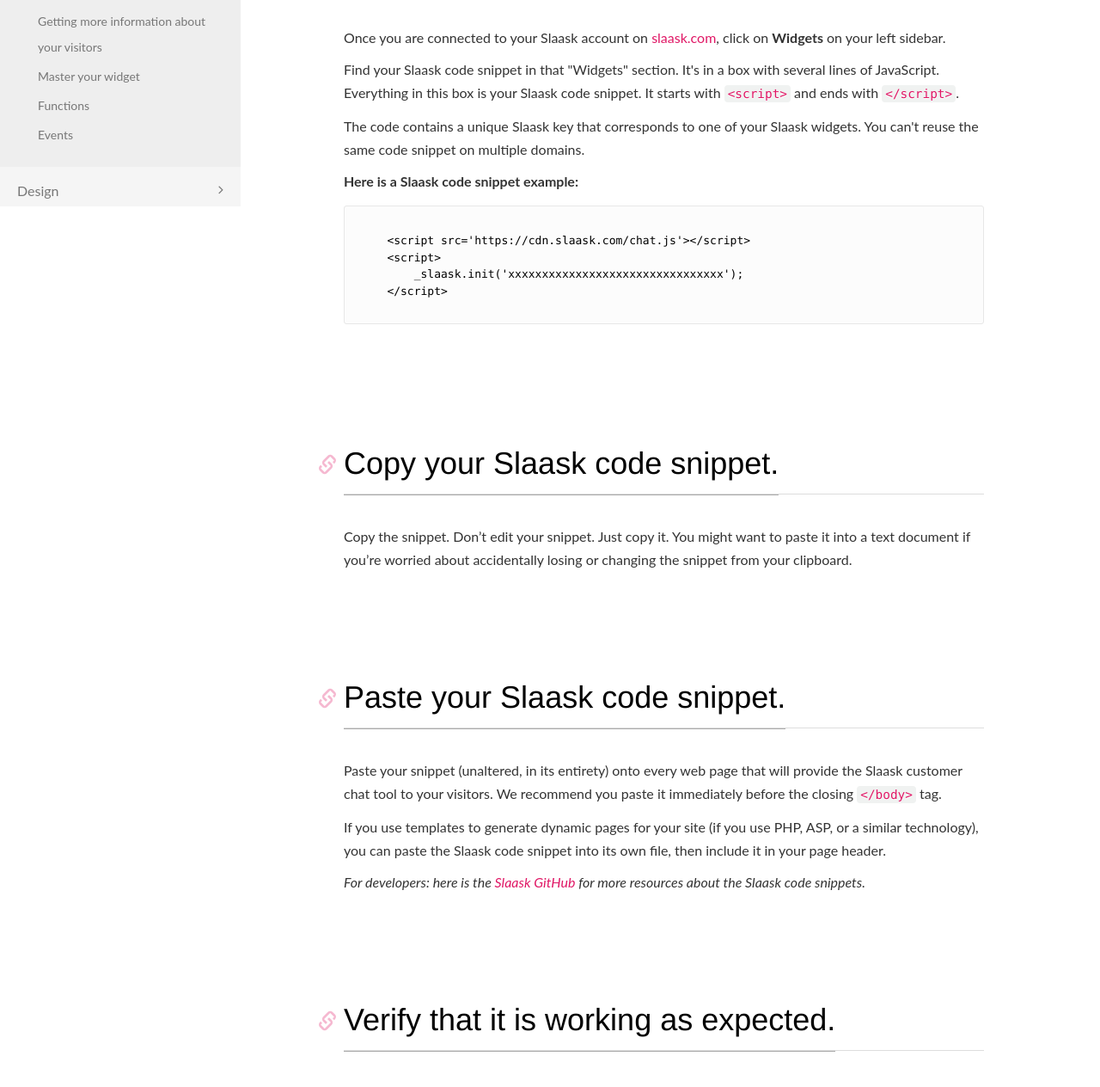
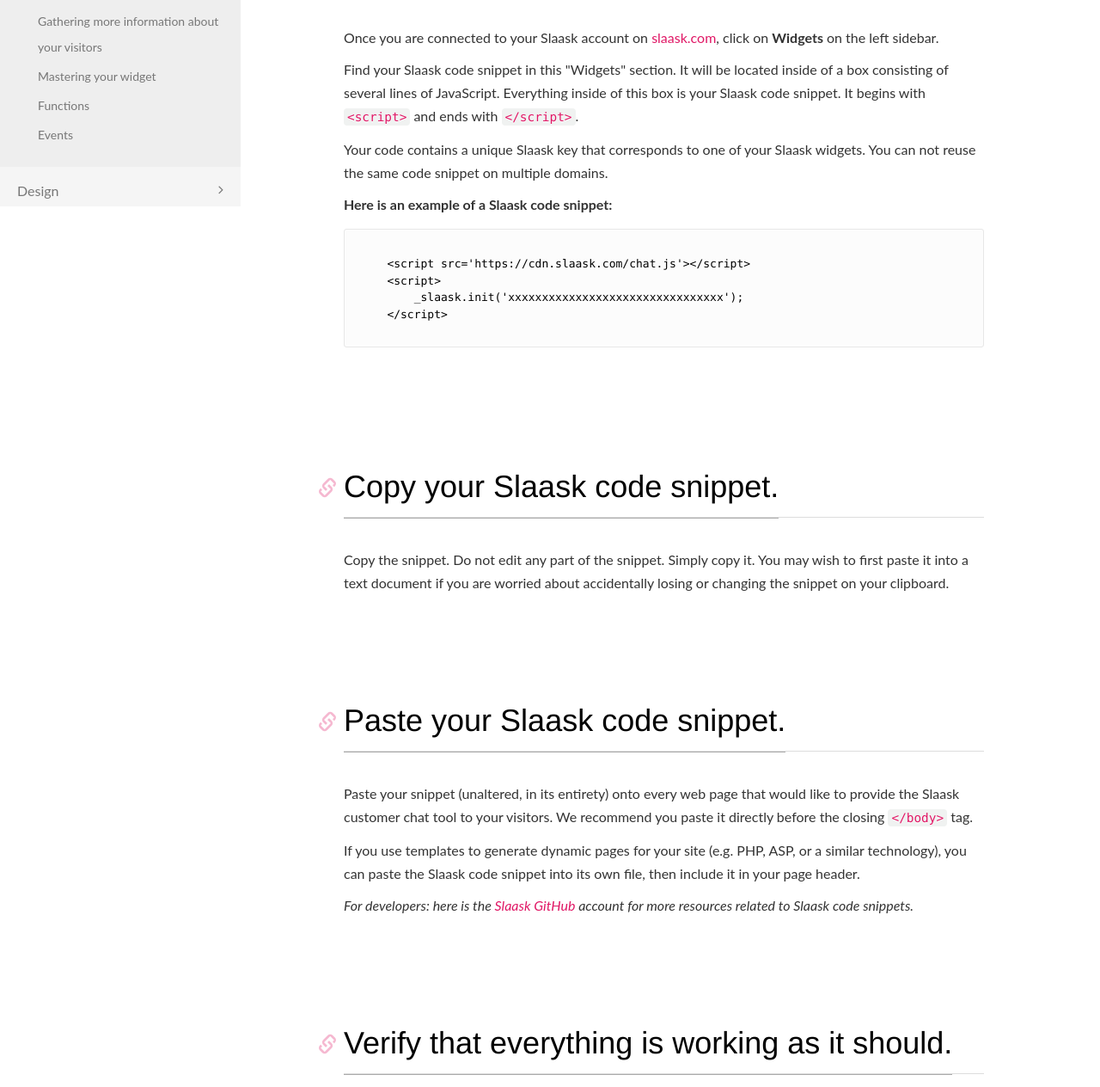
Before and after one commit to valentinpoddany/developers, a plain HTML site: page javascript-sdk/initializing-the-widget.html in a window 1280 px wide. Shown: the part 560-1824 px from the top of the page at 86% size. Drawn offline with nearby package versions, Linux system fonts and the light colour scheme.

Commit message:
Update initializing-the-widget.html

```diff
--- a/javascript-sdk/initializing-the-widget.html
+++ b/javascript-sdk/initializing-the-widget.html
@@ -17,11 +17,11 @@
       <li>
         <a class="active has-child open" href="#">Javascript SDK</a>
         <ul class="active open">
-          <li><a href="/javascript-sdk/why-a-javascript-sdk.html">Why a Javascript SDK?</a></li>
+          <li><a href="/javascript-sdk/why-a-javascript-sdk.html">Why Javascript SDK?</a></li>
           <li><a class="active" href="/javascript-sdk/initializing-the-widget.html">Initializing the widget</a></li>
           <li><a href="/javascript-sdk/
-getting-more-information.html">Getting more information about your visitors</a></li>
-          <li><a href="/javascript-sdk/master-your-widget.html">Master your widget</a></li>
+getting-more-information.html">Gathering more information about your visitors</a></li>
+          <li><a href="/javascript-sdk/master-your-widget.html">Mastering your widget</a></li>
           <li><a href="/javascript-sdk/javascript-sdk-functions.html">Functions</a></li>
           <li><a href="/javascript-sdk/javascript-sdk-events.html">Events</a></li>
         </ul>
@@ -85,19 +85,19 @@ getting-more-information.html">Getting more information about your visitors</a><
               <li><a href="#find-your-slaask-code-snippet">Find your Slaask code snippet.</a></li>
               <li><a href="#copy-your-slaask-code-snippet">Copy your Slaask code snippet.</a></li>
               <li><a href="#paste-your-slaask-code-snippet">Paste your Slaask code snippet.</a></li>
-              <li><a href="#verify">Verify that it is working as expected.</a></li>
+              <li><a href="#verify">Verify that everything is working as it should.</a></li>
             </ol>
           </header>
 
           <section>
             <h2 id="find-your-slaask-code-snippet"><a href="#find-your-slaask-code-snippet">Find your Slaask code snippet.</a></h2>
-            <p>Once you are connected to your Slaask account on <a href="https://slaask.com">slaask.com</a>, click on <b>Widgets</b> on your left sidebar.</p>
+            <p>Once you are connected to your Slaask account on <a href="https://slaask.com">slaask.com</a>, click on <b>Widgets</b> on the left sidebar.</p>
 
-            <p>Find your Slaask code snippet in that "Widgets" section. It's in a box with several lines of JavaScript. Everything in this box is your Slaask code snippet. It starts with <code>&lt;script&gt;</code> and ends with <code>&lt;/script&gt;</code>.</p>
+            <p>Find your Slaask code snippet in this "Widgets" section. It will be located inside of a box consisting of several lines of JavaScript. Everything inside of this box is your Slaask code snippet. It begins with <code>&lt;script&gt;</code> and ends with <code>&lt;/script&gt;</code>.</p>
 
-            <p>The code contains a unique Slaask key that corresponds to one of your Slaask widgets. You can't reuse the same code snippet on multiple domains.</p>
+            <p>Your code contains a unique Slaask key that corresponds to one of your Slaask widgets. You can not reuse the same code snippet on multiple domains.</p>
 
-            <p><b>Here is a Slaask code snippet example:</b></p>
+            <p><b>Here is an example of a Slaask code snippet:</b></p>
             <pre class="line-numbers language-markup" data-language="markup">&lt;script src='https://cdn.slaask.com/chat.js'&gt;&lt;/script&gt;
 &lt;script&gt;
     _slaask.init('xxxxxxxxxxxxxxxxxxxxxxxxxxxxxxxx');
@@ -107,38 +107,38 @@ getting-more-information.html">Getting more information about your visitors</a><
 
           <section>
             <h2 id="copy-your-slaask-code-snippet"><a href="#copy-your-slaask-code-snippet">Copy your Slaask code snippet.</a></h2>
-            <p>Copy the snippet. Don’t edit your snippet. Just copy it. You might want to paste it into a text document if you’re worried about accidentally losing or changing the snippet from your clipboard.</p>
+            <p>Copy the snippet. Do not edit any part of the snippet. Simply copy it. You may wish to first paste it into a text document if you are worried about accidentally losing or changing the snippet on your clipboard.</p>
           </section>
 
           <section>
             <h2 id="paste-your-slaask-code-snippet"><a href="#paste-your-slaask-code-snippet">Paste your Slaask code snippet.</a></h2>
-            <p>Paste your snippet (unaltered, in its entirety) onto every web page that will provide the Slaask customer chat tool to your visitors. We recommend you paste it immediately before the closing <code>&lt;/body&gt;</code> tag.
+            <p>Paste your snippet (unaltered, in its entirety) onto every web page that would like to provide the Slaask customer chat tool to your visitors. We recommend you paste it directly before the closing <code>&lt;/body&gt;</code> tag.
 
-            <p>If you use templates to generate dynamic pages for your site (if you use PHP, ASP, or a similar technology), you can paste the Slaask code snippet into its own file, then include it in your page header.</p>
+            <p>If you use templates to generate dynamic pages for your site (e.g. PHP, ASP, or a similar technology), you can paste the Slaask code snippet into its own file, then include it in your page header.</p>
 
-            <p><em>For developers: here is the <a href="https://github.com/slaaskhq">Slaask GitHub</a> for more resources about the Slaask code snippets.</em></p>
+            <p><em>For developers: here is the <a href="https://github.com/slaaskhq">Slaask GitHub</a> account for more resources related to Slaask code snippets.</em></p>
           </section>
 
           <section>
-            <h2 id="verify"><a href="#verify">Verify that it is working as expected.</a></h2>
+            <h2 id="verify"><a href="#verify">Verify that everything is working as it should.</a></h2>
 
-            <h3>Once you uploaded your website code (including the Slaask snippet):</h3>
+            <h3>Once you've uploaded your website code (including the Slaask snippet):</h3>
 
             <ul class="step-text">
             <li>
-              <p>Go on your website as a visitor, and the Slaask widget should appear in the bottom right-hand corner of your website.</p>
+              <p>Go to your website as a visitor. The Slaask widget should appear in the bottom right-hand corner of your site.</p>
             </li>
 
             <li>
-              <p>Click on it and type something (such as: "Hey! Do you read me?").</p>
+              <p>Click on the widget and then type something (such as: "Hey! Do you read me?").</p>
             </li>
 
             <li>
-              <p>In a new tab, open your Slack app (exactly the same way you do when you are using Slack for other purposes). You should find your message in your Slack app.</p>
+              <p>In a new tab, open your Slack app (exactly the same way you would when using Slack for normal communication purposes). Your message should appear in a dedicated channel on your Slack app.</p>
             </li>
 
             <li>
-              <p>If you can see your message in a channel, it means that your Slaask integration is working like a charm! Congratulations! Otherwise, if you followed this process and it isn't working, please contact us so that we can help you through the process.</p>
+              <p>If you can see your message in a channel, it means your Slaask integration is a success! Congratulations! Otherwise, if you believe you've followed this process correctly and it still isn't working, please contact us so that we may help you resolve the issue.</p>
             </li>
           </ul>
           </section>
```
